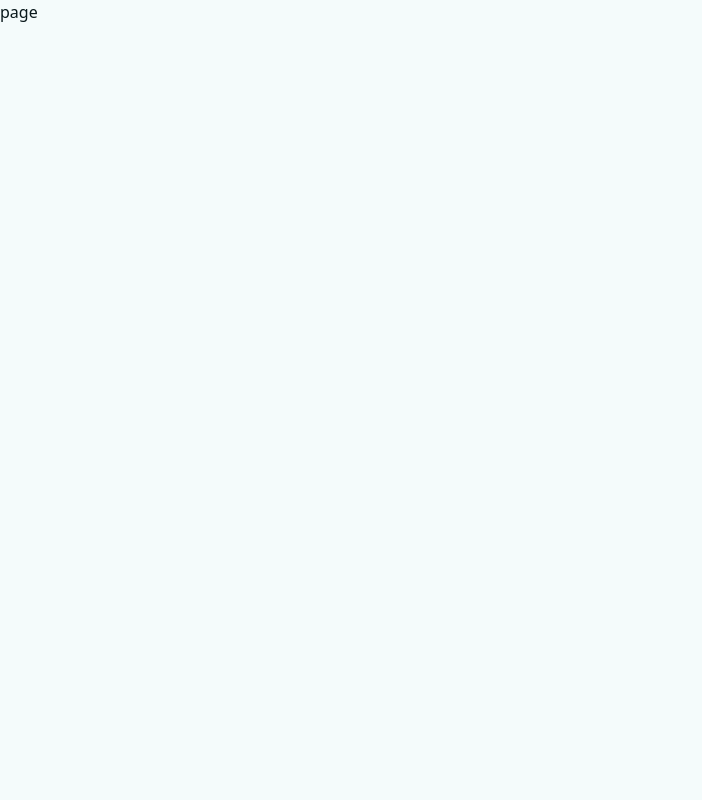
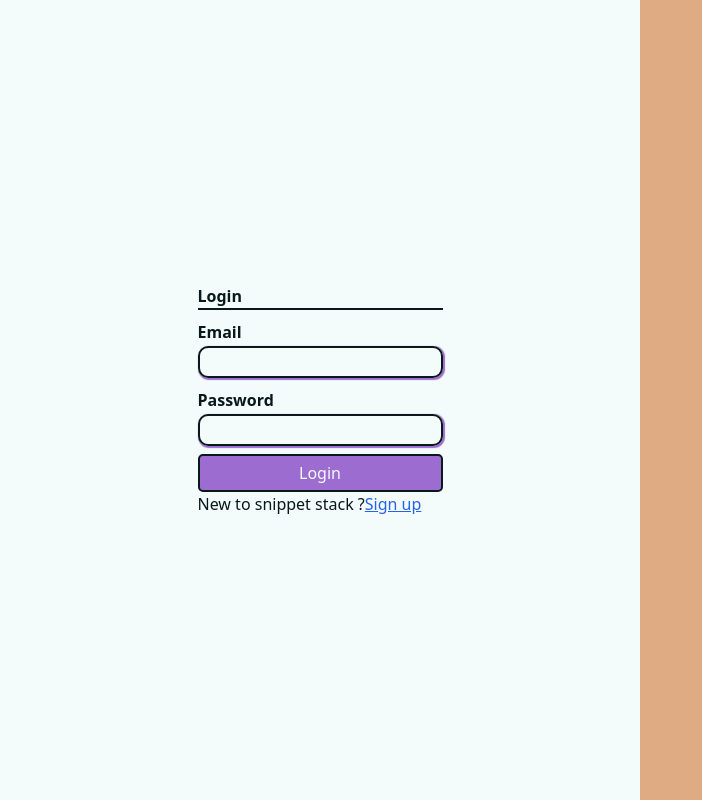
Before and after one commit to Roshan2022Anand/snippet-stack, a Next.js app in the folder FrontEnd/: page /login in a window 1280 px wide. Shown: the whole page, without its empty margins (0-702 px from the left). Built offline with nearby package versions, Linux system fonts and the light colour scheme; no server answers.

Commit message:
Created login API route and it's page

```diff
--- a/FrontEnd/src/app/(auth)/login/page.tsx
+++ b/FrontEnd/src/app/(auth)/login/page.tsx
@@ -1,9 +1,84 @@
-import React from 'react'
+'use client';
+import Link from 'next/link';
+import React, { useState } from 'react';
+import { toast } from 'react-toastify';
+import { useRouter } from 'next/navigation';
+import { hapiApi } from '@/lib/client-utils';
 
 const page = () => {
+  const router = useRouter();
+  const [err, seterr] = useState<{ isErr: boolean; msg: string }>({
+    isErr: false,
+    msg: '',
+  });
+
+  //function to handle the form submission
+  const handleSubmit = async (e: React.FormEvent<HTMLFormElement>) => {
+    e.preventDefault();
+    const formData = new FormData(e.currentTarget);
+    const email = formData.get('email');
+    const password = formData.get('password');
+
+    try {
+      const res = await hapiApi.get(`/api/login`, {
+        params: {
+          email,
+          password,
+        },
+      });
+      toast.success(res.data.message);
+      router.push('/');
+    } catch (err: any) {
+      toast.error(err.response.data.error);
+    }
+  };
+
   return (
-    <div>page</div>
-  )
-}
+    <main className=" w-full h-screen flex items-center bg-bgPrimary justify-between">
+      <form
+        onSubmit={handleSubmit}
+        className="flex flex-col py-1 rounded-lg px-3 mx-auto sm:ml-auto"
+      >
+        <h2 className="font-bold border-b-2 border-textPrimary">Login</h2>
 
-export default page
+        <label htmlFor="email">Email</label>
+        <input
+          type="email"
+          name="email"
+          id="email"
+          className="input-field"
+          required
+        />
+        <label htmlFor="password">Password</label>
+        <input
+          type="password"
+          name="password"
+          id="password"
+          className="input-field"
+          required
+        />
+
+        {err.isErr && <p className="text-red-500">{err.msg}</p>}
+
+        <button
+          type="submit"
+          className="btn-accent-one mt-2 border-2 border-textPrimary"
+        >
+          Login
+        </button>
+        <p>
+          New to snippet stack ?
+          <Link
+            href="/signup"
+            className="text-blue-600 decoration-blue-600 underline"
+          >
+            Sign up
+          </Link>
+        </p>
+      </form>
+      <div className="h-full w-1/2 bg-bgSecondary hidden sm:block"></div>
+    </main>
+  );
+};
+
+export default page;
--- a/FrontEnd/src/app/(auth)/signup/page.tsx
+++ b/FrontEnd/src/app/(auth)/signup/page.tsx
@@ -34,8 +34,6 @@ const page = () => {
         password,
         name,
       });
-      console.log('Headers :', document.cookie);
-      localStorage.setItem('email', email as string);
       toast.success(res.data.message);
       router.push('/');
     } catch (err: any) {
```
Also changed, not shown: 2 other files (tests, documents, lock files or other folders).
